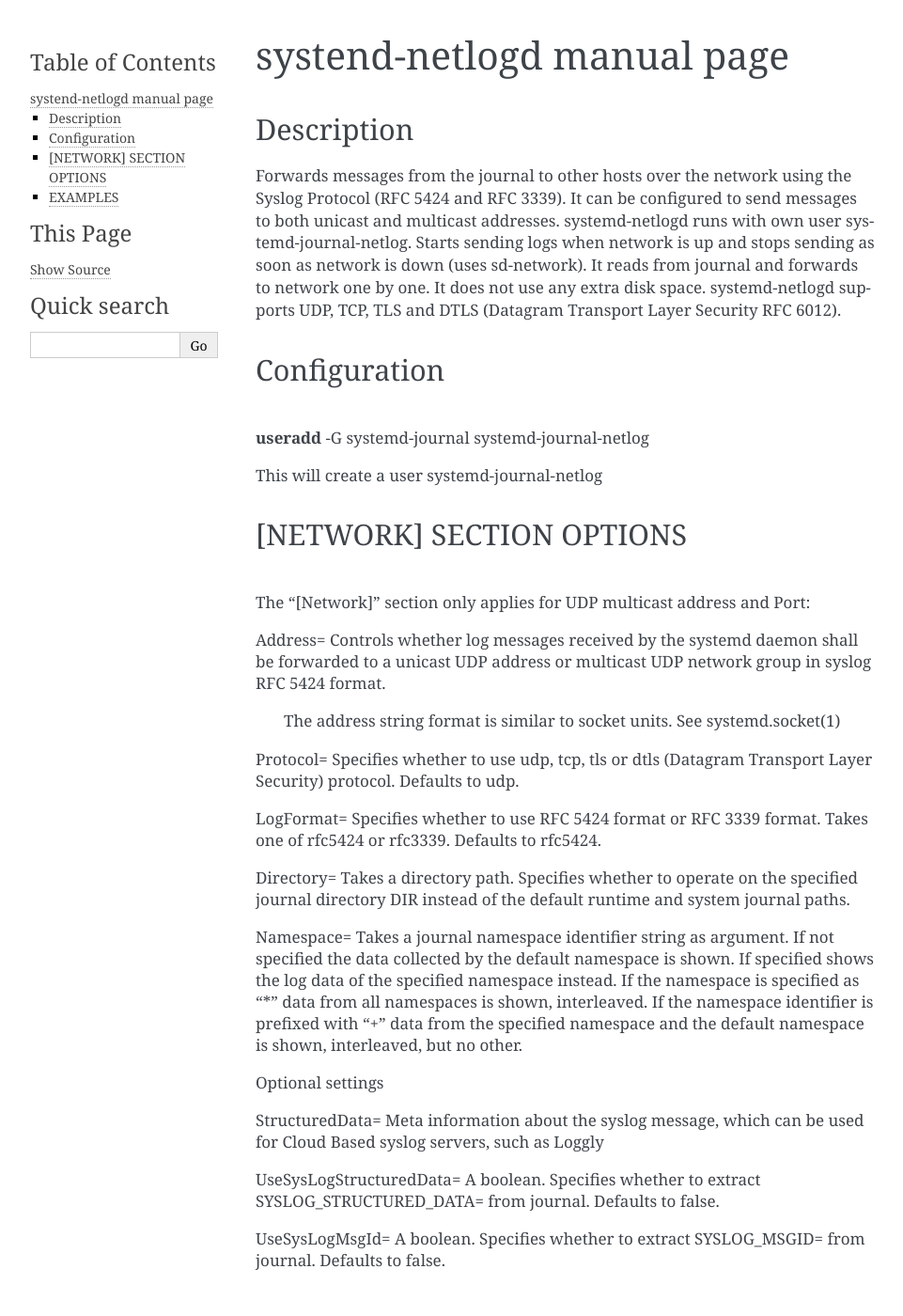
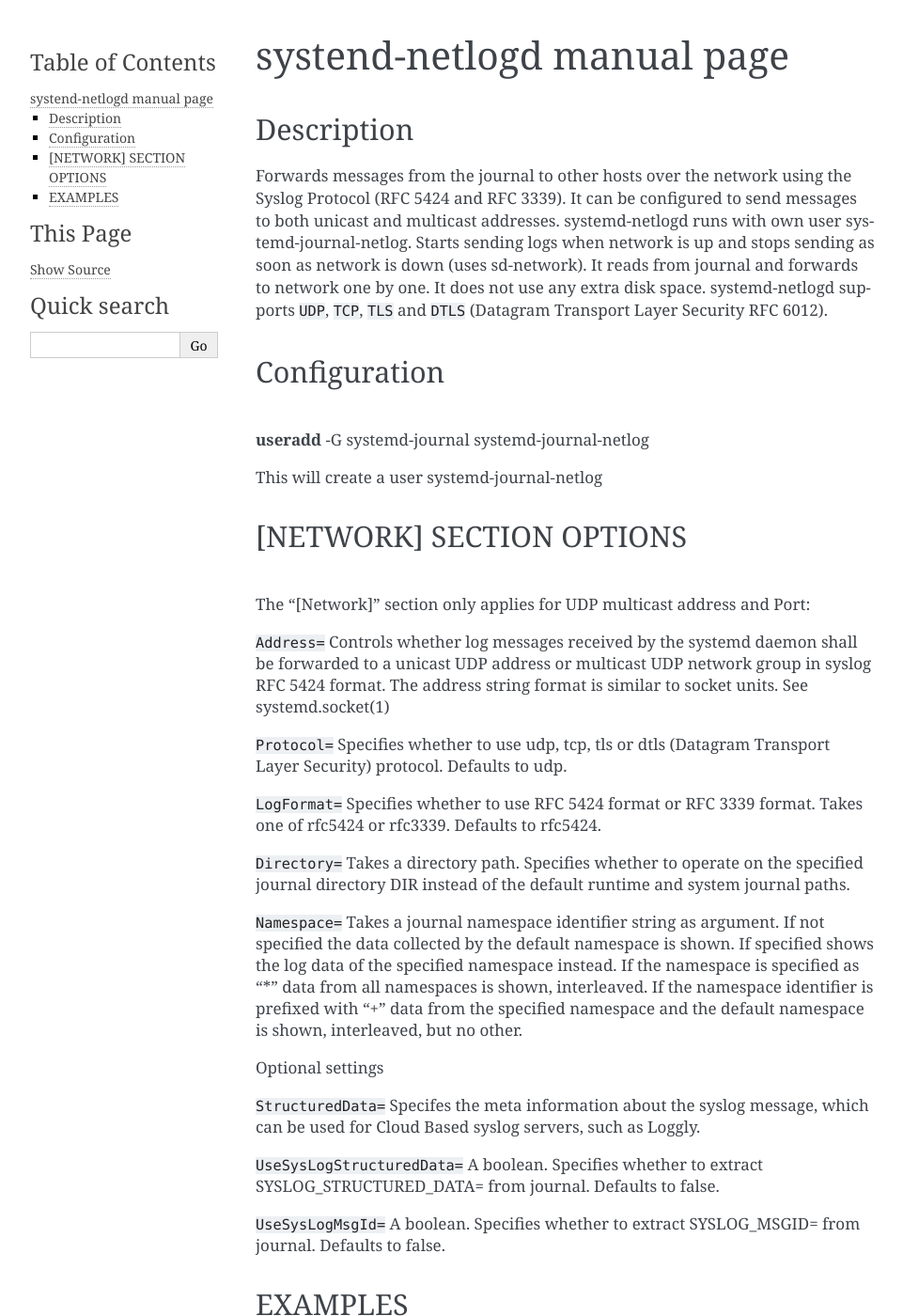
Before and after one commit to systemd/systemd-netlogd, a Sphinx documentation site: the page built from doc/index.rst, in a window 1280 px wide and 1400 px high. Shown: the whole window at 94% size, without its empty margins (148-1109 px from the left). Built offline with Sphinx 7.4.7, drawn with Linux system fonts in a browser that asks for light colours; some of the changed text lies outside the part shown.

Commit message:
Update man

```diff
--- a/doc/conf.py
+++ b/doc/conf.py
@@ -46,17 +46,17 @@
 
 # General information about the project.
 project = u'systemd-netlogd'
-copyright = u'2017, Susant Sahani'
-author = u'Susant Sahani'
+copyright = u'2024, Susant Sahani'
+author = u'Susant Sahani <ssahani@gmail.com>'
 
 # The version info for the project you're documenting, acts as replacement for
 # |version| and |release|, also used in various other places throughout the
 # built documents.
 #
 # The short X.Y version.
-version = u'1'
+version = u'1.4'
 # The full version, including alpha/beta/rc tags.
-release = u'1'
+release = u'1.4'
 
 # The language for content autogenerated by Sphinx. Refer to documentation
 # for a list of supported languages.
--- a/doc/index.rst
+++ b/doc/index.rst
@@ -6,13 +6,10 @@
 Description
 -----------
 
-Forwards messages from the journal to other hosts over the network using
-the Syslog Protocol (RFC 5424 and RFC 3339). It can be configured to send messages to
-both unicast and multicast addresses. systemd-netlogd runs with own user
-systemd-journal-netlog.  Starts sending logs when network is up and stops
-sending as soon as network is down (uses sd-network). It reads from journal
-and forwards to network one by one. It does not use any extra disk space.
-systemd-netlogd supports UDP, TCP, TLS and DTLS (Datagram Transport Layer Security RFC 6012).
+Forwards messages from the journal to other hosts over the network using the Syslog Protocol (RFC 5424 and RFC 3339). It can be configured to send
+messages to both unicast and multicast addresses. systemd-netlogd runs with own user systemd-journal-netlog. Starts sending logs when network is up and stops
+sending as soon as network is down (uses sd-network). It reads from journal and forwards to network one by one. It does not use any extra disk space.
+systemd-netlogd supports ``UDP``, ``TCP``, ``TLS`` and ``DTLS`` (Datagram Transport Layer Security RFC 6012).
 
 Configuration
 -------------
@@ -28,62 +25,70 @@
 |
    The "[Network]" section only applies for UDP multicast address and Port:
 
-|   Address=
-       Controls whether log messages received by the systemd daemon shall be forwarded
-       to a unicast UDP address or multicast UDP network group in syslog RFC 5424 format.
+|   ``Address=``
+        Controls whether log messages received by the systemd daemon shall be forwarded
+        to a unicast UDP address or multicast UDP network group in syslog RFC 5424 format.
+        The address string format is similar to socket units. See systemd.socket(1)
 
-       The address string format is similar to socket units. See systemd.socket(1)
+|   ``Protocol=``
+        Specifies whether to use udp, tcp, tls or dtls (Datagram Transport Layer Security) protocol. Defaults to udp.
 
-|   Protocol=
-       Specifies whether to use udp, tcp, tls or dtls (Datagram Transport Layer Security) protocol. Defaults to udp.
+|   ``LogFormat=``
+        Specifies whether to use RFC 5424 format or RFC 3339 format. Takes one of rfc5424 or rfc3339. Defaults to rfc5424.
 
-|   LogFormat=
-          Specifies whether to use RFC 5424 format or RFC 3339 format. Takes one of rfc5424 or rfc3339. Defaults to rfc5424.
+|   ``Directory=``
+        Takes a directory path. Specifies whether to operate on the specified journal directory DIR instead of the default runtime and system journal paths.
 
-|   Directory=
-          Takes a directory path. Specifies whether to operate on the specified journal directory DIR instead of the default runtime and system journal paths.
-
-|   Namespace=
-         Takes a journal namespace identifier string as argument. If not specified the data collected by the default namespace is shown.
-         If specified shows the log data of the specified namespace instead. If the namespace is specified as "*" data from all namespaces
-         is shown, interleaved. If the namespace identifier is prefixed with "+" data from the specified namespace and the default namespace is shown,
-         interleaved, but no other.
+|   ``Namespace=``
+        Takes a journal namespace identifier string as argument. If not specified the data collected by the default namespace is shown.
+        If specified shows the log data of the specified namespace instead. If the namespace is specified as "*" data from all namespaces
+        is shown, interleaved. If the namespace identifier is prefixed with "+" data from the specified namespace and the default namespace is shown,
+        interleaved, but no other.
 
 |  Optional settings
 
-|  StructuredData=
-       Meta information about the syslog message, which can be used for Cloud Based
-       syslog servers, such as Loggly
+|  ``StructuredData=``
+        Specifes the meta information about the syslog message, which can be used for Cloud Based syslog servers, such as Loggly.
 
-|  UseSysLogStructuredData=
-      A boolean. Specifies whether to extract SYSLOG_STRUCTURED_DATA= from journal. Defaults to false.
+|  ``UseSysLogStructuredData=``
+        A boolean. Specifies whether to extract SYSLOG_STRUCTURED_DATA= from journal. Defaults to false.
 
-|   UseSysLogMsgId=
-      A boolean. Specifies whether to extract SYSLOG_MSGID= from journal. Defaults to false.
-
-|
+|  ``UseSysLogMsgId=``
+       A boolean. Specifies whether to extract SYSLOG_MSGID= from journal. Defaults to false.
 
 EXAMPLES
 --------
 
 - Example 1. /etc/systemd/systemd-netlogd.conf::
 
+.. code-block:: bash
+       :linenos:
+
        [Network]
        Address=239.0.0.1:6000
-       Example 2. /etc/systemd/systemd-netlogd.conf
+
 
 - Example 2. /etc/systemd/systemd-netlogd.conf::
+
+ .. code-block:: bash
+       :linenos:
 
        [Network]
        Address=192.168.8.101:514
 
 - Example 3. /etc/systemd/systemd-netlogd.conf::
 
-       [Network]
-       Address=192.168.8.101:514
-       StructuredData=[1ab456b6-90bb-6578-abcd-5b734584aaaa@41058]
+ .. code-block:: bash
+    :linenos:
+
+    [Network]
+    Address=192.168.8.101:514
+    StructuredData=[1ab456b6-90bb-6578-abcd-5b734584aaaa@41058]
 
 - Example 4. /etc/systemd/netlogd.conf
+
+ .. code-block:: bash
+    :linenos:
 
     [Network]
     Address=192.168.8.101:514
@@ -92,9 +97,32 @@
     UseSysLogStructuredData=yes
     UseSysLogMsgId=yes
 
+ Example 5. /etc/systemd/netlogd.conf
+
+ .. code-block:: bash
+    :linenos:
+
+    [Network]
+    Address=192.168.8.101:514
+    Protocol=dtls
+    LogFormat=rfc5424
+
+ Example 5. /etc/systemd/netlogd.conf
+
+ .. code-block:: bash
+    :linenos:
+
+    [Network]
+    Address=192.168.8.101:514
+    Protocol=tls
+    LogFormat=rfc5424
+
 - Use case of UseSysLogStructuredData= and UseSysLogMsgId=
 
-  sd_journal_send(
+ .. code-block::
+    :linenos:
+
+    sd_journal_send(
     "MESSAGE=%s", "Message to process",
     "PRIORITY=%s", "4",
     "SYSLOG_FACILITY=%s", "1",
```
